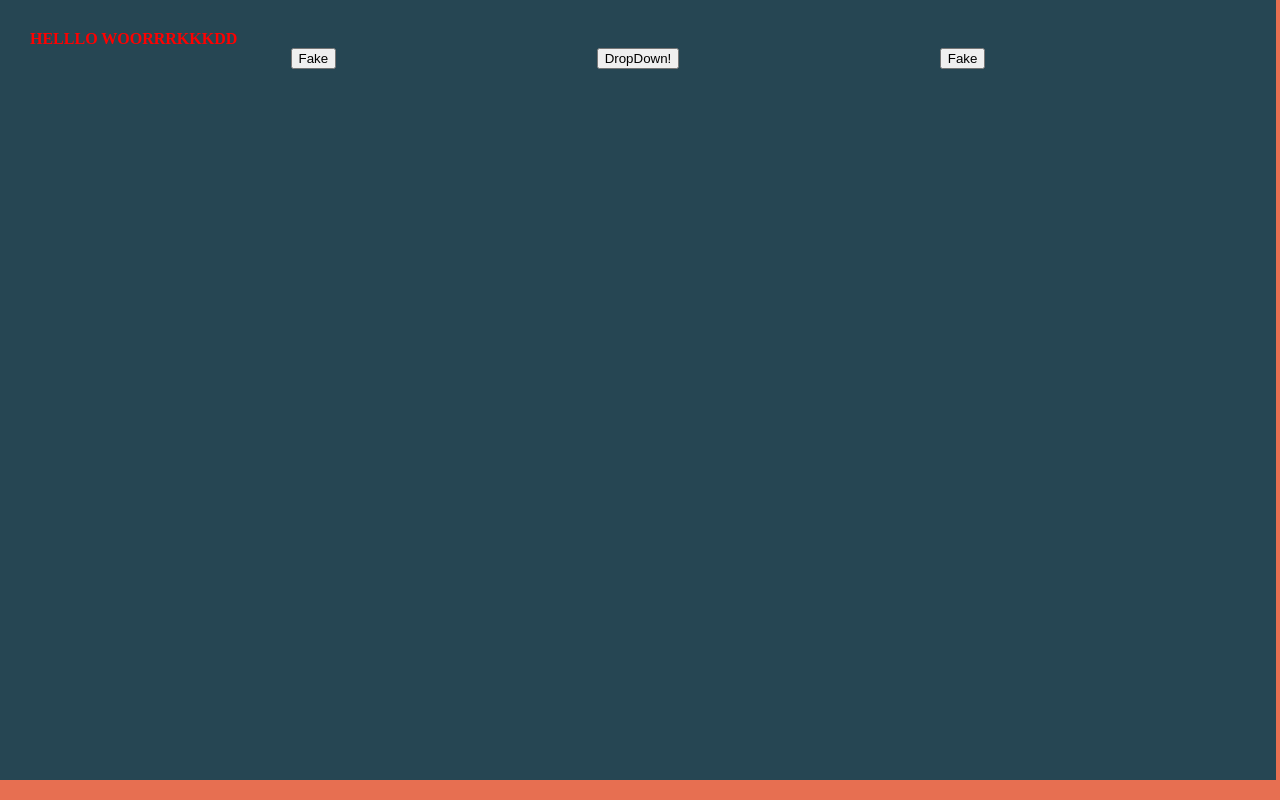
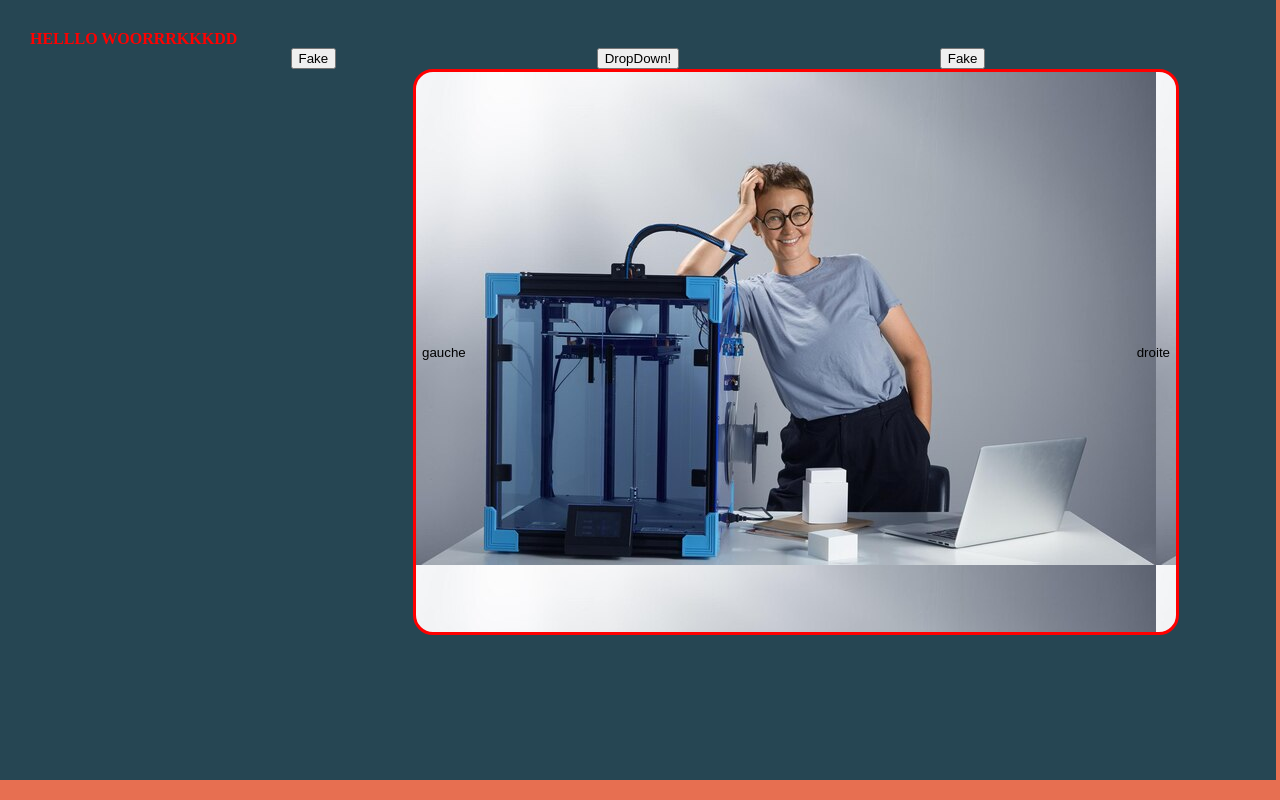
Before and after one commit to Beniex/theOdinProject-DynamicUserInterface, a website built with webpack: page src/index.html in a window 1280 px wide. Built offline with nearby package versions, Linux system fonts and the light colour scheme.

Commit message:
add a caroussel with timer and nav buttons

```diff
--- a/package.json
+++ b/package.json
@@ -16,6 +16,7 @@
   "devDependencies": {
     "css-loader": "^7.1.2",
     "express": "^4.19.2",
+    "file-loader": "^6.2.0",
     "html-webpack-plugin": "^5.6.0",
     "style-loader": "^4.0.0",
     "webpack": "^5.92.1",
--- a/src/index.html
+++ b/src/index.html
@@ -13,5 +13,9 @@
     <button id="dropdownbutton">DropDown!</button>
     <button id="buttonFake2">Fake</button>
   </div>
+  <div id="frame">
+    <button id="leftButton">gauche</button>
+    <button id="rightButton">droite</button>
+  </div>
 </body>
 </html>
--- a/src/index.js
+++ b/src/index.js
@@ -1,4 +1,8 @@
 import './style.css';
+import myImage1 from './image1.jpg';
+import myImage2 from './image2.jpg';
+import myImage3 from './image3.jpg';
+
 
 console.log('Hello World');
 
@@ -31,3 +35,42 @@ window.addEventListener('click', (event) => {
         }
     }
 })
+
+const frameElement = document.getElementById('frame');
+frameElement.style.backgroundImage = `url(${myImage1})`;
+
+const Images = [myImage1, myImage2, myImage3];
+
+let currentIndex = 0;
+function getNextImage() {
+    currentIndex = (currentIndex + 1) % Images.length;
+    return Images[currentIndex];
+}
+
+function getPreviousImage() {
+    currentIndex = (currentIndex - 1 + Images.length) % Images.length;
+    return Images[currentIndex]
+}
+
+const rightButtonElement = document.getElementById('rightButton');
+rightButtonElement.addEventListener('click', ()=>{
+    frameElement.style.backgroundImage = `url(${getNextImage()})`;
+})
+const leftButtonElement = document.getElementById('leftButton');
+leftButtonElement.addEventListener('click', ()=>{
+    frameElement.style.backgroundImage = `url(${getPreviousImage()})`;
+})
+
+function changeToNextImage(){
+    frameElement.style.backgroundImage = `url(${getNextImage()})`;
+}
+
+setInterval(changeToNextImage, 5000);
+
+
+/*
+function getPreviousImage() {
+    currentIndex = (currentIndex - 1 + array.length) % array.length;
+    return array[currentIndex];
+  }
+*/
--- a/src/style.css
+++ b/src/style.css
@@ -40,5 +40,21 @@ body>div{
     top: calc(100% + 10px); /* Positionner la liste sous le bouton avec un petit espace */
     left: 50%; /* Centrer la liste horizontalement */
     transform: translateX(-50%); /* Ajuster pour centrer par rapport au bouton */
+}
 
+#frame{
+    border: solid red;
+    width: 95vh;
+    height: 70vh;
+    top: calc(100% + 10px);
+    transform: translateX(+50%);
+
+    display: flex;
+    justify-content: space-between;
+    align-content: center;
 }
+
+#frame>button{
+    background: transparent;
+    border: none;
+}
--- a/webpack.config.js
+++ b/webpack.config.js
@@ -1,3 +1,4 @@
+
 const path = require('path');
 const HtmlWebpackPlugin = require('html-webpack-plugin');
 
@@ -27,6 +28,18 @@ module.exports = {
         test: /\.css$/i,
         use: ['style-loader', 'css-loader'],
       },
+      {
+        test: /\.(png|svg|jpg|jpeg|gif)$/i,
+        use: [
+          {
+            loader: 'file-loader',
+            options: {
+              name: '[name].[ext]',
+              outputPath: 'images',
+            },
+          },
+        ],
+      },
     ],
   },
 };
```
Also changed, not shown: src/image1.jpeg (added), src/image1.jpg (added), src/image2.jpeg (added), src/image2.jpg (added), src/image3.jpeg (added), src/image3.jpg (added), 1 other file.
